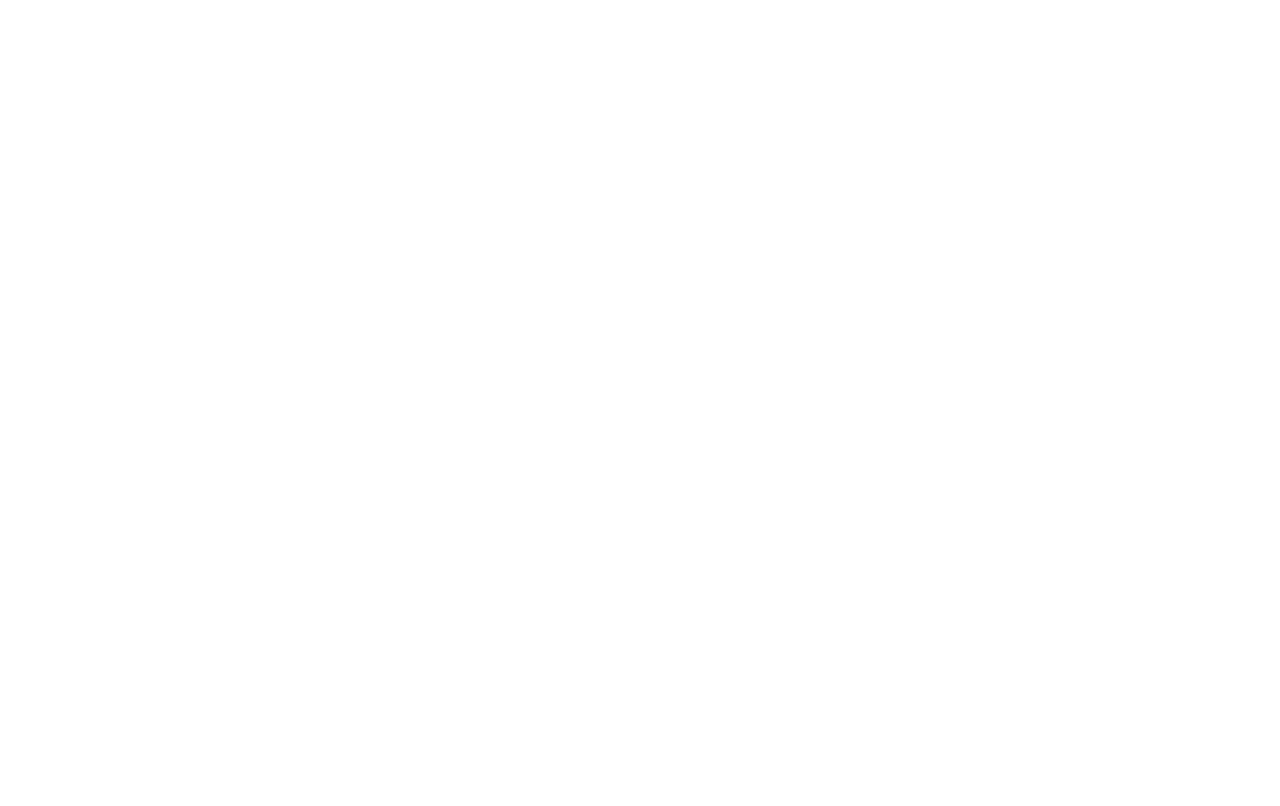
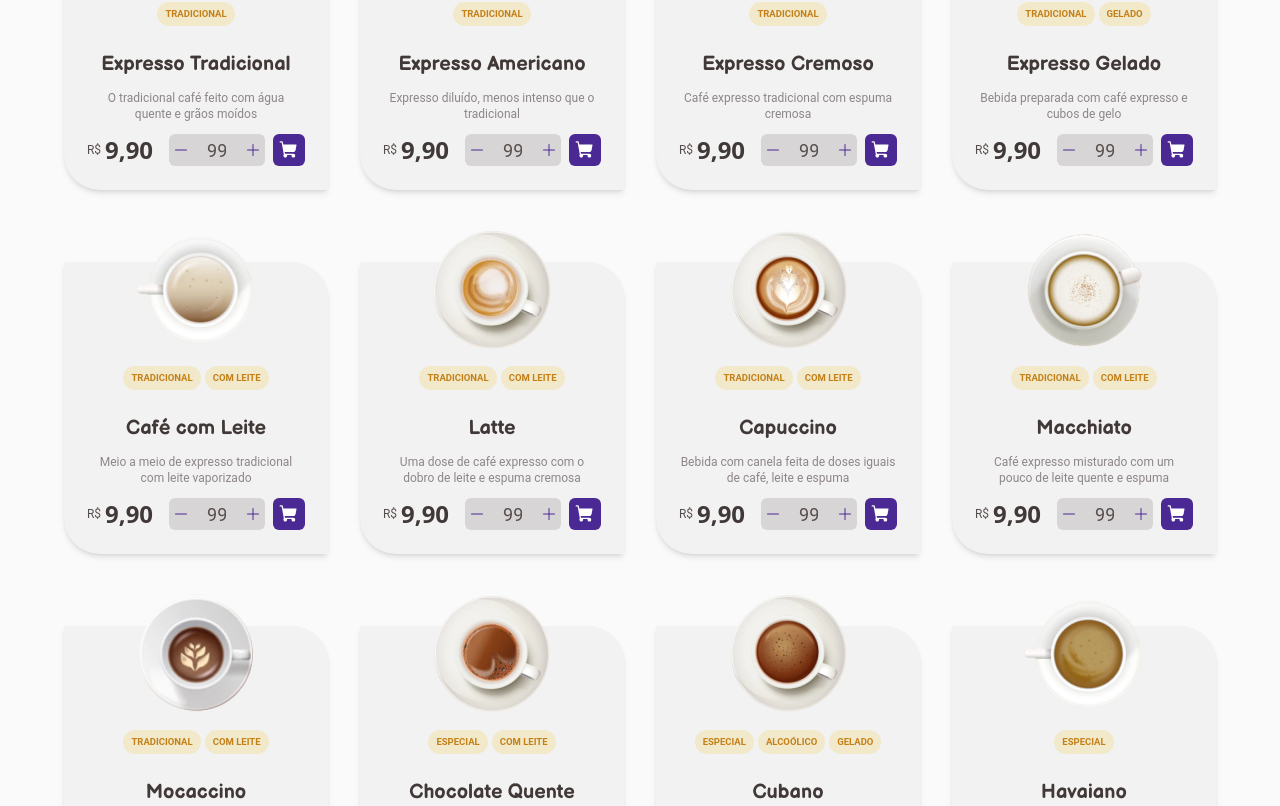
Before and after one commit to CaioLima10/coffee-delivery, a React (Vite) app: page / in a window 1280 px wide. Shown: the part 754-1560 px from the top of the page. Before the commit the page ends 800 px from the top, so only its background shows below. Built offline with nearby package versions, Linux system fonts and the light colour scheme.

Commit message:
feat: add component card coffee and format price

```diff
--- a/src/components/infoWithIcon/index.tsx
+++ b/src/components/infoWithIcon/index.tsx
@@ -2,7 +2,7 @@
 
 interface InfoWithIconProps {
   icon: ReactNode;
-  text: string | ReactNode;
+  text?: string | ReactNode;
   className: string;
 }
 
--- /dev/null
+++ b/src/components/quantity/input/index.tsx
@@ -0,0 +1,28 @@
+import { Minus, Plus } from "phosphor-react";
+
+export function QuantityInput() {
+  return (
+    <div className="flex items-center justify-center mx-auto rounded-md">
+      <Minus
+        size={10}
+        weight="fill"
+        className="bg-baseHover text-brandPurpleDark w-6 h-8 p-1
+    cursor-pointer hover:bg-baseButton rounded-tl-md rounded-bl-md"
+      />
+      <div className="flex items-center justify-center">
+        <input
+          type="number"
+          readOnly
+          value={99}
+          className="appearance-none w-12 pl-3.5 h-8 text-lg text-center bg-baseHover hover:border-brandPurpleDark"
+        />
+      </div>
+      <Plus
+        size={10}
+        weight="fill"
+        className="bg-baseHover text-brandPurpleDark w-6 h-8 p-1
+    cursor-pointer hover:bg-baseButton rounded-tr-md rounded-br-md"
+      />
+    </div>
+  );
+}
--- /dev/null
+++ b/src/data/coffees.ts
@@ -0,0 +1,118 @@
+export const coffees = [
+  {
+    id: 1,
+    tags: ["tradicional"],
+    name: "Expresso Tradicional",
+    description: "O tradicional café feito com água quente e grãos moídos",
+    photo: "tradicional.png",
+    price: 9.9,
+  },
+  {
+    id: 2,
+    tags: ["tradicional"],
+    name: "Expresso Americano",
+    description: "Expresso diluído, menos intenso que o tradicional",
+    photo: "americano.png",
+    price: 9.9,
+  },
+  {
+    id: 3,
+    tags: ["tradicional"],
+    name: "Expresso Cremoso",
+    description: "Café expresso tradicional com espuma cremosa",
+    photo: "cremoso.png",
+    price: 9.9,
+  },
+  {
+    id: 4,
+    tags: ["tradicional", "gelado"],
+    name: "Expresso Gelado",
+    description: "Bebida preparada com café expresso e cubos de gelo",
+    photo: "gelado.png",
+    price: 9.9,
+  },
+  {
+    id: 5,
+    tags: ["tradicional", "com leite"],
+    name: "Café com Leite",
+    description: "Meio a meio de expresso tradicional com leite vaporizado",
+    photo: "leite.png",
+    price: 9.9,
+  },
+  {
+    id: 6,
+    tags: ["tradicional", "com leite"],
+    name: "Latte",
+    description:
+      "Uma dose de café expresso com o dobro de leite e espuma cremosa",
+    photo: "latte.png",
+    price: 9.9,
+  },
+  {
+    id: 7,
+    tags: ["tradicional", "com leite"],
+    name: "Capuccino",
+    description:
+      "Bebida com canela feita de doses iguais de café, leite e espuma",
+    photo: "capuccino.png",
+    price: 9.9,
+  },
+  {
+    id: 8,
+    tags: ["tradicional", "com leite"],
+    name: "Macchiato",
+    description:
+      "Café expresso misturado com um pouco de leite quente e espuma",
+    photo: "macchiato.png",
+    price: 9.9,
+  },
+  {
+    id: 9,
+    tags: ["tradicional", "com leite"],
+    name: "Mocaccino",
+    description: "Café expresso com calda de chocolate, pouco leite e espuma",
+    photo: "mocaccino.png",
+    price: 9.9,
+  },
+  {
+    id: 10,
+    tags: ["especial", "com leite"],
+    name: "Chocolate Quente",
+    description: "Bebida feita com chocolate dissolvido no leite quente e café",
+    photo: "chocolate.png",
+    price: 9.9,
+  },
+  {
+    id: 11,
+    tags: ["especial", "alcoólico", "gelado"],
+    name: "Cubano",
+    description:
+      "Drink gelado de café expresso com rum, creme de leite e hortelã",
+    photo: "cubano.png",
+    price: 9.9,
+  },
+  {
+    id: 12,
+    tags: ["especial"],
+    name: "Havaiano",
+    description: "Bebida adocicada preparada com café e leite de coco",
+    photo: "havaiano.png",
+    price: 9.9,
+  },
+  {
+    id: 13,
+    tags: ["especial"],
+    name: "Árabe",
+    description: "Bebida preparada com grãos de café árabe e especiarias",
+    photo: "arabe.png",
+    price: 9.9,
+  },
+  {
+    id: 14,
+    tags: ["especial", "alcoólico"],
+    name: "Irlandês",
+    description: "Bebida a base de café, uísque irlandês, açúcar e chantilly",
+    photo: "irlandes.png",
+    price: 9.9,
+  },
+];
--- a/src/pages/home/components/coffeeCard/index.tsx
+++ b/src/pages/home/components/coffeeCard/index.tsx
@@ -1,9 +1,69 @@
-import CoffeeImg from "../../../../assets/coffee.svg";
+import { ShoppingCart } from "phosphor-react";
+import { InfoWithIcon } from "../../../../components/infoWithIcon";
+import { QuantityInput } from "../../../../components/quantity/input";
+import { formatMoney } from "../../../../utils/formatMoney";
 
-export function CoffeeCard() {
+export interface Coffee {
+  id: number;
+  tags: string[];
+  name: string;
+  description: string;
+  photo: string;
+  price: number;
+}
+
+interface CoffeCardData {
+  coffee: Coffee;
+}
+
+export function CoffeeCard({ coffee }: CoffeCardData) {
+  const formatPrice = formatMoney(coffee.price);
+
   return (
     <div className="mt-10">
-      <img src={CoffeeImg} alt="COFFEE" />
+      <div
+        className="w-full rounded-tr-[36px] rounded-bl-[36px] p-6
+        flex flex-col items-center justify-center bg-baseCard pt-0 shadow-md"
+      >
+        <img
+          src={`/public/coffees/${coffee.photo}`}
+          alt="COFFEE"
+          className="-mt-8"
+        />
+        <div className="w-full flex items-center justify-center gap-1 mt-4 mb-6 flex-wrap ">
+          {coffee.tags.map((tag) => (
+            <span
+              key={`${coffee.id}${tag}`}
+              className="bg-brandYellowLight text-brandYellowDark flex items-center justify-center
+                  text-[9.5px] h-6 font-bold rounded-full px-2 uppercase"
+            >
+              {tag}
+            </span>
+          ))}
+        </div>
+        <h3 className="font-balsamiq font-bold text-baseSubtitle text-xl">
+          {coffee.name}
+        </h3>
+        <p className="w-full text-baseLabel text-xs flex text-center my-3">
+          {coffee.description}
+        </p>
+        <div className="flex items-center justify-between gap-4">
+          <span className="flex items-center text-xs gap-1">
+            R${" "}
+            <p className="font-sans font-bold text-baseSubtitle text-2xl">
+              {formatPrice}
+            </p>
+          </span>
+          <div className="flex items-center gap-2">
+            <QuantityInput />
+            <InfoWithIcon
+              icon={<ShoppingCart size={20} weight="fill" />}
+              className="bg-brandPurpleDark hover:bg-brandPurple text-baseWhite rounded-md w-8 h-8
+              flex items-center justify-center cursor-pointer"
+            />
+          </div>
+        </div>
+      </div>
     </div>
   );
 }
--- a/src/pages/home/index.tsx
+++ b/src/pages/home/index.tsx
@@ -1,3 +1,4 @@
+import { coffees } from "../../data/coffees";
 import { CoffeeCard } from "./components/coffeeCard";
 import { Intro } from "./components/intro";
 import { OurCoffees } from "./components/ourCoffees";
@@ -7,7 +8,11 @@
     <div className="bg-baseBackground">
       <Intro />
       <OurCoffees />
-      <CoffeeCard />
+      <div className="max-w-6xl grid grid-cols-4 gap-8 grid-rows-1 my-12">
+        {coffees.map((coffee) => (
+          <CoffeeCard key={coffee.id} coffee={coffee} />
+        ))}
+      </div>
     </div>
   );
 }
--- /dev/null
+++ b/src/utils/formatMoney/index.ts
@@ -0,0 +1,5 @@
+export function formatMoney(value: number) {
+  return value.toLocaleString("pt-BR", {
+    minimumFractionDigits: 2,
+  });
+}
```
